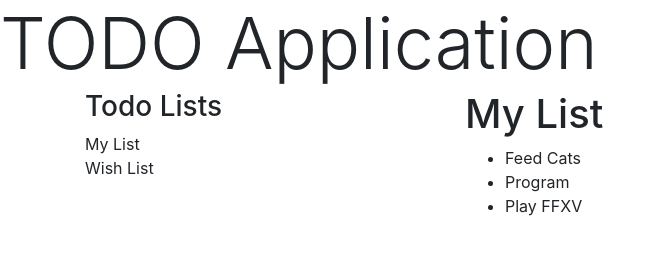
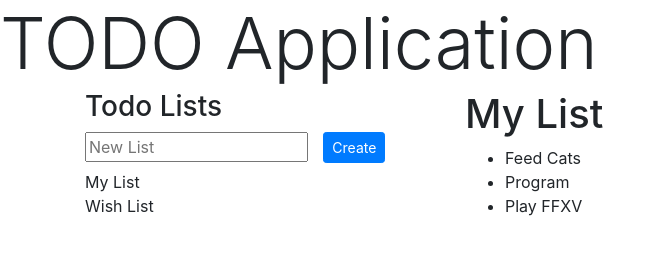
Before and after one commit to chadrc/data-bound-js, a website: page samples/todo-app/todo-app.html in a window 1280 px wide. Shown: the whole page, without its empty margins (0-663 px from the left). Drawn offline with nearby package versions, Linux system fonts and the light colour scheme; files that its build step writes are made by us from their sources.

Commit message:
Implemented creating list.

```diff
--- a/samples/todo-app/todo-app.html
+++ b/samples/todo-app/todo-app.html
@@ -32,6 +32,14 @@
         <div class="row">
             <aside class="col-sm-4">
                 <h3>Todo Lists</h3>
+                <form onsubmit="${createList}" class="row">
+                    <label for="newTodoListName" class="col-sm-8">
+                        <input id="newTodoListName" type="text" placeholder="New List" name="newTodoListName" class="w-100">
+                    </label>
+                    <div class="col-sm-4 text-xs-center p-0">
+                        <button type="submit" class="btn btn-sm btn-primary align-middle">Create</button>
+                    </div>
+                </form>
                 <ul class="list-unstyled">
                     <li data-bound-element-array="${lists}"
                         onclick="${.parentContext.selectList}"
--- a/samples/todo-app/todo-app.js
+++ b/samples/todo-app/todo-app.js
@@ -26,6 +26,7 @@ class TodoApp {
         // end temp
 
         this.selectList = this.selectList.bind(this);
+        this.createList = this.createList.bind(this);
 
         this.element = new DataBoundElement(document.getElementById("todo-app"));
         this.element.renderWithContext(this);
@@ -34,6 +35,16 @@ class TodoApp {
     selectList(event, dataBoundContext) {
         this.currentList = this.lists[dataBoundContext.dataBoundIndex];
         this.element.renderWithContext(this);
+    }
+
+    createList(event, dataBoundContext) {
+        event.preventDefault();
+        let newListName = event.srcElement.elements.newTodoListName.value;
+        if (newListName != "") {
+            this.lists.push(new TodoList(newListName));
+            this.element.renderWithContext(this);
+            event.srcElement.reset();
+        }
     }
 }
 
```
